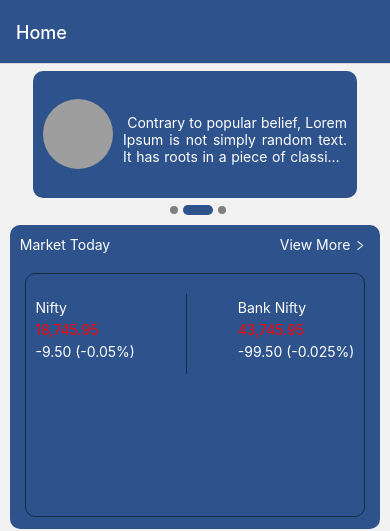
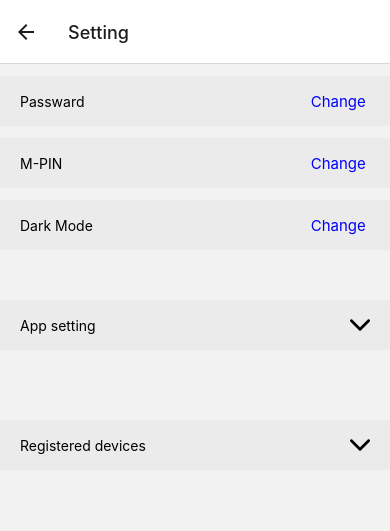
Before and after one commit to Chouhan143/BullsEye, a React Native app: screen /Setting in a window 390 px wide. Shown: the top 531 px of the page. Built offline with nearby package versions, Linux system fonts and the light colour scheme; grey boxes are pictures that could not be loaded.

Commit message:
add setting,login pages

```diff
--- a/Nav.js
+++ b/Nav.js
@@ -5,6 +5,9 @@ import SignIn from './screens/SignIn';
 import Funds from './Src/ProfilePages/Funds';
 import Tabs from './navigation/tabs';
 import UserProfile from "./Src/ProfilePages/Userprofile"
+import Setting from "./Src/ProfilePages/Setting";
+import BuySrceen from "./Src/BuySrceens/BuySrceen";
+
 const Stack = createStackNavigator();
 const Nav = () => {
   const [isLoggedIn, setIsLoggedIn] = useState(false);
@@ -43,6 +46,18 @@ const Nav = () => {
           name="UserProfile"
           component={UserProfile}
         />
+         <Stack.Screen
+          Options={{ title:'Setting',
+            headerShown:'false'}}
+          name="Setting"
+          component={Setting}
+        />
+         <Stack.Screen
+          Options={{ title:'Setting',
+            headerShown:'false'}}
+          name="BuySrceen"
+          component={BuySrceen}
+        />
       </Stack.Navigator>
     </NavigationContainer>
   );
--- /dev/null
+++ b/Src/BuySrceens/BuySrceen.js
@@ -0,0 +1,22 @@
+import { StyleSheet, Text, View } from 'react-native'
+import React from 'react'
+import { createMaterialTopTabNavigator } from '@react-navigation/material-top-tabs';
+import Overnight from './Overnight';
+import Intraday from './Intraday';
+
+const Tab = createMaterialTopTabNavigator();
+
+const BuySrceen = () => {
+  return (
+    <Tab.Navigator>
+      <Tab.Screen name="Overnight" component={Overnight} />
+      <Tab.Screen name="Intraday" component={Intraday} />
+    </Tab.Navigator>
+  )
+}
+
+export default BuySrceen
+
+const styles = StyleSheet.create({
+
+})
--- /dev/null
+++ b/Src/BuySrceens/Intraday.js
@@ -0,0 +1,14 @@
+import { StyleSheet, Text, View } from 'react-native'
+import React from 'react'
+
+const Intraday = () => {
+  return (
+    <View>
+      <Text>Intraday</Text>
+    </View>
+  )
+}
+
+export default Intraday
+
+const styles = StyleSheet.create({})
--- /dev/null
+++ b/Src/BuySrceens/Overnight.js
@@ -0,0 +1,23 @@
+import { StyleSheet, Text, View } from 'react-native'
+import React from 'react'
+
+const Overnight = () => {
+  return (
+    <View style={{ flex: 1 }}>
+      <View >
+        <Text>Overnight</Text>
+        <View style={{ width: "40%", height: 60, borderColor: "red", borderWidth: 0.5, borderRadius: 15 }}>
+
+        </View>
+        <Text>Overnight</Text>
+        <View style={{ width: "40%", height: 60, borderColor: "red", borderWidth: 0.5, borderRadius: 15 }}>
+
+        </View>
+      </View>
+    </View>
+  )
+}
+
+export default Overnight
+
+const styles = StyleSheet.create({})
--- /dev/null
+++ b/Src/ProfilePages/Setting.js
@@ -0,0 +1,89 @@
+import { View, Text, TouchableOpacity, Image, StyleSheet } from 'react-native'
+import React, { useState } from 'react';
+import { SIZES, icons } from '../../constants';
+
+const Setting = () => {
+    const [isClicked, SetIsClicked] = useState(false)
+    const [clicked,SetClicked] = useState(false)
+    const UserRow = ({ title, value, }) => {
+        return (
+            <View style={{
+                flexDirection: 'row', marginTop: SIZES.radius,
+                height: 50, justifyContent: 'space-between', backgroundColor: '#EBEBEB', alignItems: 'center'
+            }}>
+                <Text style={{ marginLeft: 20 }}>{title}</Text>
+                <TouchableOpacity>
+                    <Text style={{ fontSize: 15, color: 'blue', marginRight: 20 }}>{value} </Text>
+                </TouchableOpacity>
+
+            </View>
+
+
+
+        )
+    }
+
+
+    return (
+        <View style={{flex:1}}>
+            <UserRow title={'Passward'} value={"Change"} />
+            <UserRow title={'M-PIN'} value={"Change"} />
+
+            <UserRow title={'Dark Mode'} value={"Change"} />
+            <View>
+                <TouchableOpacity style={styles.dropdown}
+                    onPress={() => {
+                        SetIsClicked(!isClicked);
+                    }}>
+                    <Text>App setting</Text>
+                    {isClicked ? (<Image source={icons.arrowup} style={styles.icon} />) :
+                        (<Image source={icons.arrowDown} style={styles.icon} />)}
+                </TouchableOpacity>
+                {isClicked ? <View style={styles.dropdown2}>
+                    <Text style={styles.droptext}>Quick Buy/Sell from watchlist</Text>
+                </View> : null}
+            </View>
+
+            <View style={{marginTop:20}}>
+                <TouchableOpacity style={styles.dropdown}
+                    onPress={() => {
+                        SetClicked(!clicked);
+                    }}>
+                    <Text>Registered devices</Text>
+                    {clicked ? (<Image source={icons.arrowup} style={styles.icon} />) :
+                        (<Image source={icons.arrowDown} style={styles.icon} />)}
+                </TouchableOpacity>
+                <View>
+                    {clicked ? <View style={styles.dropdown2}>
+                        <Text style={{ marginLeft: 30, color: 'blue' }}>Remove all devices</Text>
+                    </View> : null}
+                </View>
+
+            </View>
+
+        </View>
+
+    )
+}
+
+export default Setting
+
+const styles = StyleSheet.create({
+    dropdown: {
+        width: "100%",
+        height: 50, backgroundColor: '#EBEBEB',
+        alignSelf: 'center', marginTop: 50,
+        flexDirection: 'row', justifyContent: 'space-between', alignItems: 'center',
+        paddingLeft: 20, paddingRight: 20,
+
+    },
+    icon: {
+        width: 20, height: 20
+    },
+    dropdown2: {
+        width: '100%', height: 40, alignSelf: 'center', backgroundColor: '#EBEBEB'
+    },
+    droptext: {
+        marginLeft: 20, marginTop: 10,
+    }
+})
--- a/Src/ProfilePages/Userprofile.js
+++ b/Src/ProfilePages/Userprofile.js
@@ -12,7 +12,7 @@ const UserProfile = (onPress) => {
             }}>
                 <Text style={{ marginLeft: 20 }}>{title}</Text>
                 <TouchableOpacity>
-                    <Text style={{ fontSize: 15, color: 'blue', marginRight: 20 }}>{value} </Text>
+                    <Text style={{ fontSize: 15, color: '#2980B9', marginRight: 20 }}>{value} </Text>
                 </TouchableOpacity>
 
             </View>
@@ -116,7 +116,7 @@ const UserProfile = (onPress) => {
                     <UserRow1 title={"Demat (BO)"} value={"0000000245154"} />
                     <View style={{ marginLeft: 20, marginTop: 20, }}>
                         <TouchableOpacity>
-                            <Text style={{ fontSize: 15, color: 'blue' }}>Manage Account</Text>
+                            <Text style={{ fontSize: 15, color: '#2980B9' }}>Manage Account</Text>
                         </TouchableOpacity>
                     </View>
                 </View>
@@ -136,7 +136,7 @@ const UserProfile = (onPress) => {
 
                     <View style={{ marginLeft: 20, marginTop: 40, }}>
                         <TouchableOpacity>
-                            <Text style={{ fontSize: 15, color: 'blue' }}>Continue</Text>
+                            <Text style={{ fontSize: 15, color: '#2980B9' }}>Continue</Text>
                         </TouchableOpacity>
 
                     </View>
--- a/constants/icons.js
+++ b/constants/icons.js
@@ -25,6 +25,9 @@ const plus = require("../assets/icons/plus.png")
 const watchlist = require("../assets/icons/save.png")
 const pencil = require("../assets/icons/pencil.png")
 const pens = require("../assets/icons/pens.png")
+const arrowDown = require("../assets/icons/arrow-down.png")
+const arrowup = require("../assets/icons/arrow-up.png")
+
 
 
 
@@ -58,5 +61,6 @@ export default {
     watchlist,
     pencil,
     pens,
+    arrowDown,arrowup,
 
 }
--- a/screens/Profile.js
+++ b/screens/Profile.js
@@ -1,5 +1,5 @@
 import React, { useState } from 'react';
-import { View, Text, TouchableOpacity, Image, ScrollView, Switch, title, onPress } from 'react-native';
+import { View, Text, TouchableOpacity, Image, ScrollView, Switch, title, onPress, Alert } from 'react-native';
 import { MainLayout } from './';
 import { HeaderBar } from "../components"
 import { FONTS, COLORS, SIZES, dummyData, icons } from "../constants";
@@ -18,7 +18,19 @@ const SectionTitle = ({ title }) => {
     </View>
   )
 }
+const HandleLogout = () => {
+  Alert.alert("Logout!", "Are you sure you want to Logout?", [
+    {
+      text: 'Cencal',
+      // onPress: () = {},
+    },
+    {
+      text: 'OK',
+      // onPress: () = {},
+    },
+  ])
 
+}
 
 
 const Profile = (props) => {
@@ -124,10 +136,8 @@ const Profile = (props) => {
                 style={{ height: 25, width: 25, tintColor: "#B1C3BB" }} />
             </View>
           </TouchableOpacity>
-
-
-
-
+          <TouchableOpacity
+            onPress={() => props.navigation.navigate("Setting")}>
             <View style={{
               flex: 1, justifyContent: 'space-between',
               flexDirection: "row", marginTop: SIZES.radius,
@@ -141,7 +151,10 @@ const Profile = (props) => {
               <Image source={icons.setting}
                 style={{ height: 25, width: 25, tintColor: "#B1C3BB" }} />
             </View>
+          </TouchableOpacity>
 
+          <TouchableOpacity
+            onPress={() => props.navigation.navigate(HandleLogout())}>
             <View style={{
               flex: 1, justifyContent: 'space-between',
               flexDirection: "row", marginTop: SIZES.radius,
@@ -154,6 +167,7 @@ const Profile = (props) => {
               <Image source={icons.logout}
                 style={{ height: 25, width: 25, tintColor: "#B1C3BB" }} />
             </View>
+          </TouchableOpacity>
           <SectionTitle title="SUPPORT" />
 
           <View style={{
@@ -169,6 +183,8 @@ const Profile = (props) => {
               style={{ height: 25, width: 25, tintColor: "#B1C3BB" }} />
           </View>
 
+          <TouchableOpacity
+          onPress={() => props.navigation.navigate("BuySrceen")}>
             <View style={{
               flex: 1, justifyContent: 'space-between',
               flexDirection: "row", marginTop: SIZES.radius,
@@ -181,6 +197,7 @@ const Profile = (props) => {
               <Image source={icons.contect}
                 style={{ height: 30, width: 30, tintColor: "#B1C3BB" }} />
             </View>
+          </TouchableOpacity>
 
         </ScrollView>
 
```
Also changed, not shown: assets/icons/arrow-down.png (added), assets/icons/arrow-up.png (added). Lines whose indentation alone changed are shown as unchanged.
